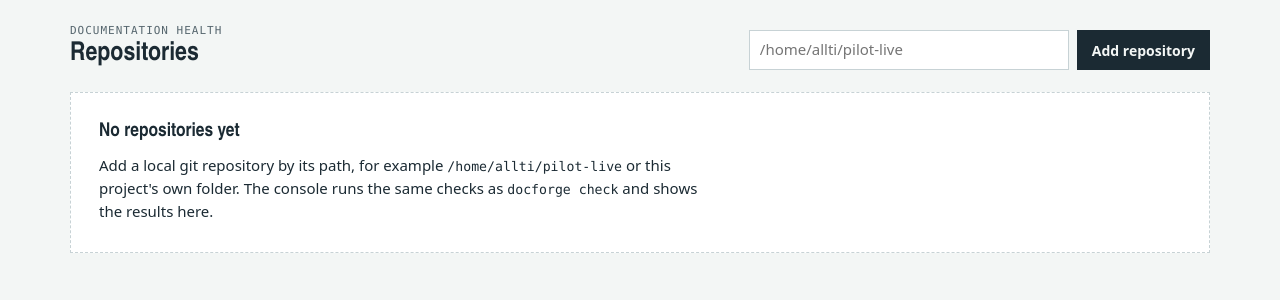
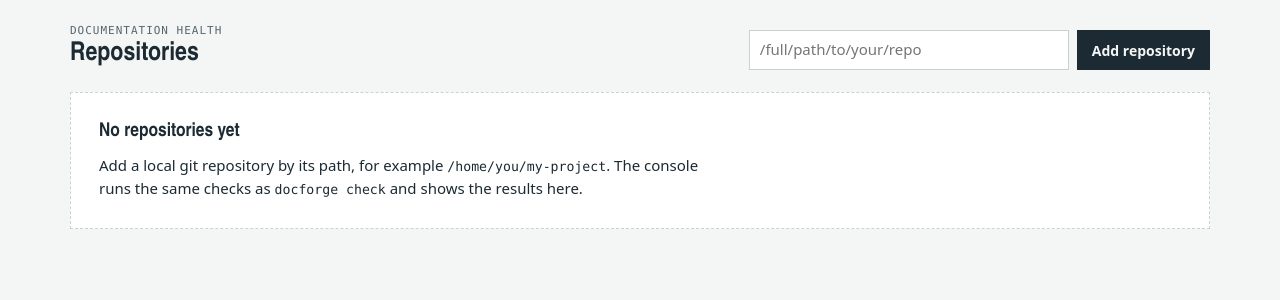
Before and after one commit to beese54/docforge, a Python web app: template src/docforge/console/templates/repos.html in a window 1280 px wide. Shown: the part 63-363 px from the top of the page. Run offline with Jinja, Linux system fonts and the light colour scheme; the template is opened without the code that fills it, so the values that code supplies are empty.

Commit message:
docs: console demo screenshots (5-minute route, 2x); generic path placeholder
Docs-Impact: none — screenshots and placeholder text only

Co-Authored-By: Claude Opus 5.5 <noreply@anthropic.com>
Claude-Session: https://claude.ai/code/session_01EssWzXxb9xoEkiLRBo7S9U

```diff
--- a/src/docforge/console/templates/repos.html
+++ b/src/docforge/console/templates/repos.html
@@ -8,7 +8,7 @@
   </div>
   <form class="inline" data-action="/api/repos" data-json='{"path": "#repo-path"}' data-reload>
     <label for="repo-path" class="sr">Repository path</label>
-    <input id="repo-path" name="path" placeholder="/home/allti/pilot-live" required>
+    <input id="repo-path" name="path" placeholder="/full/path/to/your/repo" required>
     <button type="submit">Add repository</button>
   </form>
 </div>
@@ -41,7 +41,7 @@
 {% else %}
 <section class="empty">
   <h2>No repositories yet</h2>
-  <p>Add a local git repository by its path, for example <code>/home/allti/pilot-live</code> or this project's own folder. The console runs the same checks as <code>docforge check</code> and shows the results here.</p>
+  <p>Add a local git repository by its path, for example <code>/home/you/my-project</code>. The console runs the same checks as <code>docforge check</code> and shows the results here.</p>
 </section>
 {% endif %}
 {% endblock %}
```
Also changed, not shown: 7 other files.
